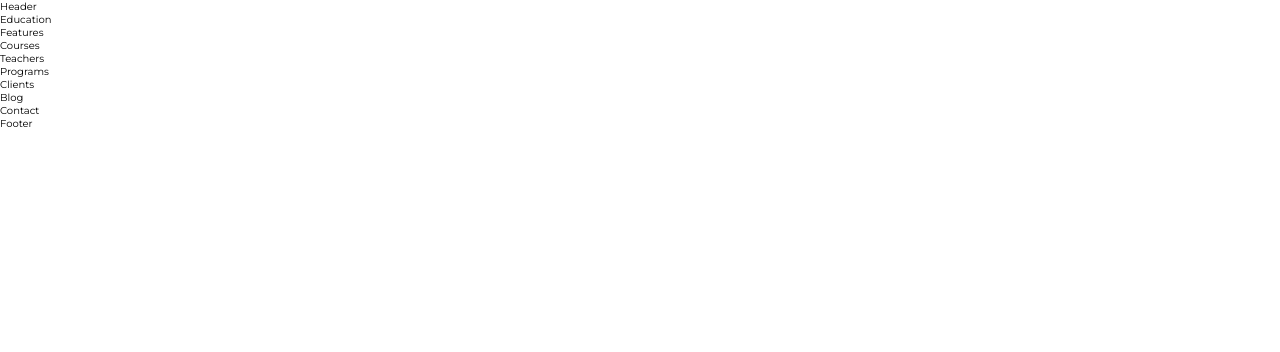
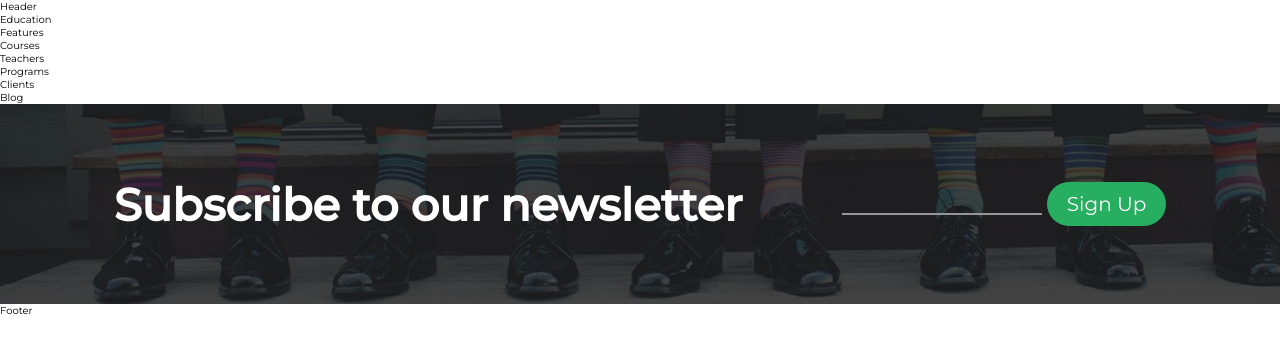
Before and after one commit to tatu7/education_project, a React (Create React App) app: page / in a window 1280 px wide. Shown: the top 352 px of the page. Built offline with nearby package versions, Linux system fonts and the light colour scheme.

Commit message:
subscription section without res.

```diff
--- a/src/components/Contact/Contact.jsx
+++ b/src/components/Contact/Contact.jsx
@@ -1,9 +1,36 @@
 import React from "react";
 import "./_contact.scss";
 import "../main.scss";
+import signUp from "../../Assets/images/signUp.png";
+function Subscribe() {
+  return (
+    <div className="section-sub">
+      <div className="container">
+        <div className="section-sub-content">
+          <h2 className="section-sub-content__text">
+            Subscribe to our newsletter
+          </h2>
+          <form className="section-sub-content-form">
+            <input type="email" className="section-sub-content-form__input" />
+            <button
+              type="submit"
+              className="section-sub-content-form__btn btn-primary"
+            >
+              Sign Up
+            </button>
+          </form>
+        </div>
+      </div>
+    </div>
+  );
+}
 
 function Contact() {
-  return <div>Contact</div>;
+  return (
+    <div>
+      <Subscribe />
+    </div>
+  );
 }
 
 export default Contact;
--- a/src/components/Contact/_contact.scss
+++ b/src/components/Contact/_contact.scss
@@ -0,0 +1,48 @@
+.section-sub {
+  // background-color: black;
+  background-image: url("../../Assets/images/signUp.png");
+  width: 100%;
+  height: 20rem;
+  display: flex;
+  align-items: center;
+  .container {
+    width: 90%;
+    margin: 0 auto;
+  }
+  &-content {
+    display: flex;
+    align-items: center;
+    justify-content: space-around;
+    color: white;
+    font-size: 3rem;
+
+    &-form {
+      display: flex;
+      align-items: center;
+      gap: 0.5rem;
+      &__input {
+        background-color: transparent;
+        border: none;
+        border-bottom: 2px solid #95989a;
+        width: 200px;
+        font-size: 1.5rem;
+        color: white;
+        &:focus {
+          outline: none;
+        }
+      }
+    }
+  }
+}
+.btn-primary {
+  background-color: #27ae60;
+  font-size: 2rem;
+  color: white;
+  border: none;
+  padding: 1rem 2rem;
+  border-radius: 30px;
+  &:hover {
+    cursor: pointer;
+  }
+}
+// 36 24
```
